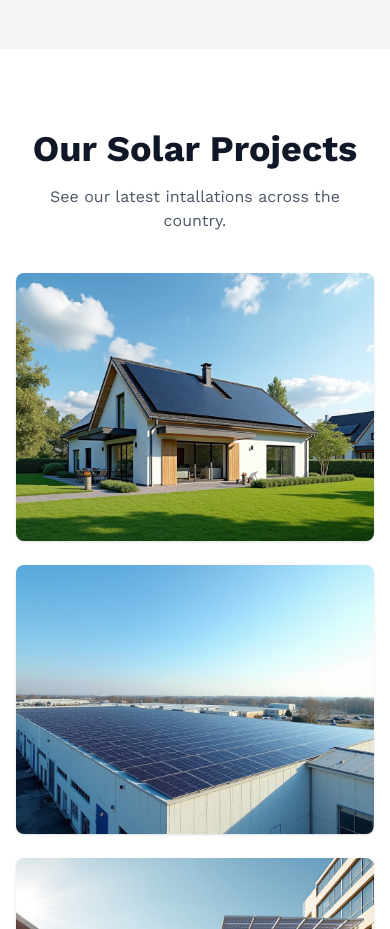
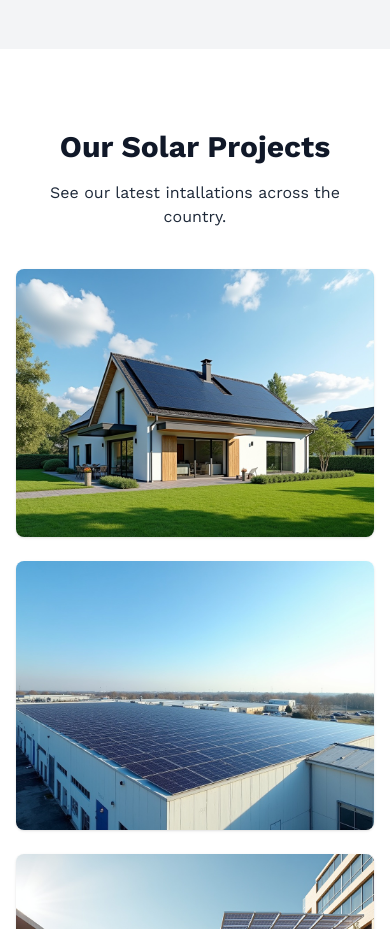
Before and after one commit to kadelcode/solar-landing-page, a Next.js app: page / in a window 390 px wide. Shown: the part 4680-5609 px from the top of the page. Built offline with nearby package versions, Linux system fonts and the light colour scheme.

Commit message:
Update styles

```diff
--- a/src/components/sections/Gallery.tsx
+++ b/src/components/sections/Gallery.tsx
@@ -23,14 +23,14 @@ export default function Gallery() {
         <section className="py-20 bg-white px-4">
             <div className="max-w-6xl mx-auto text-center">
                 <motion.h2
-                  className="text-4xl font-bold mb-4 text-gray-900"
+                  className="text-3xl sm:text-4xl font-bold mb-4 text-gray-900"
                   initial={{ opacity: 0, y: 40 }}
                   whileInView={{ opacity: 1, y: 0 }}
                   transition={{ duration: 0.6 }}
                 >
                     Our Solar Projects
                 </motion.h2>
-                <p className='text-gray-600 mb-10'>See our latest intallations across the country.</p>
+                <p className='text-gray-800 mb-10'>See our latest intallations across the country.</p>
 
                 <div className="grid grid-cols-1 sm:grid-cols-2 md:grid-cols-3 gap-6">
                     {images.map((src, i) => (
```
